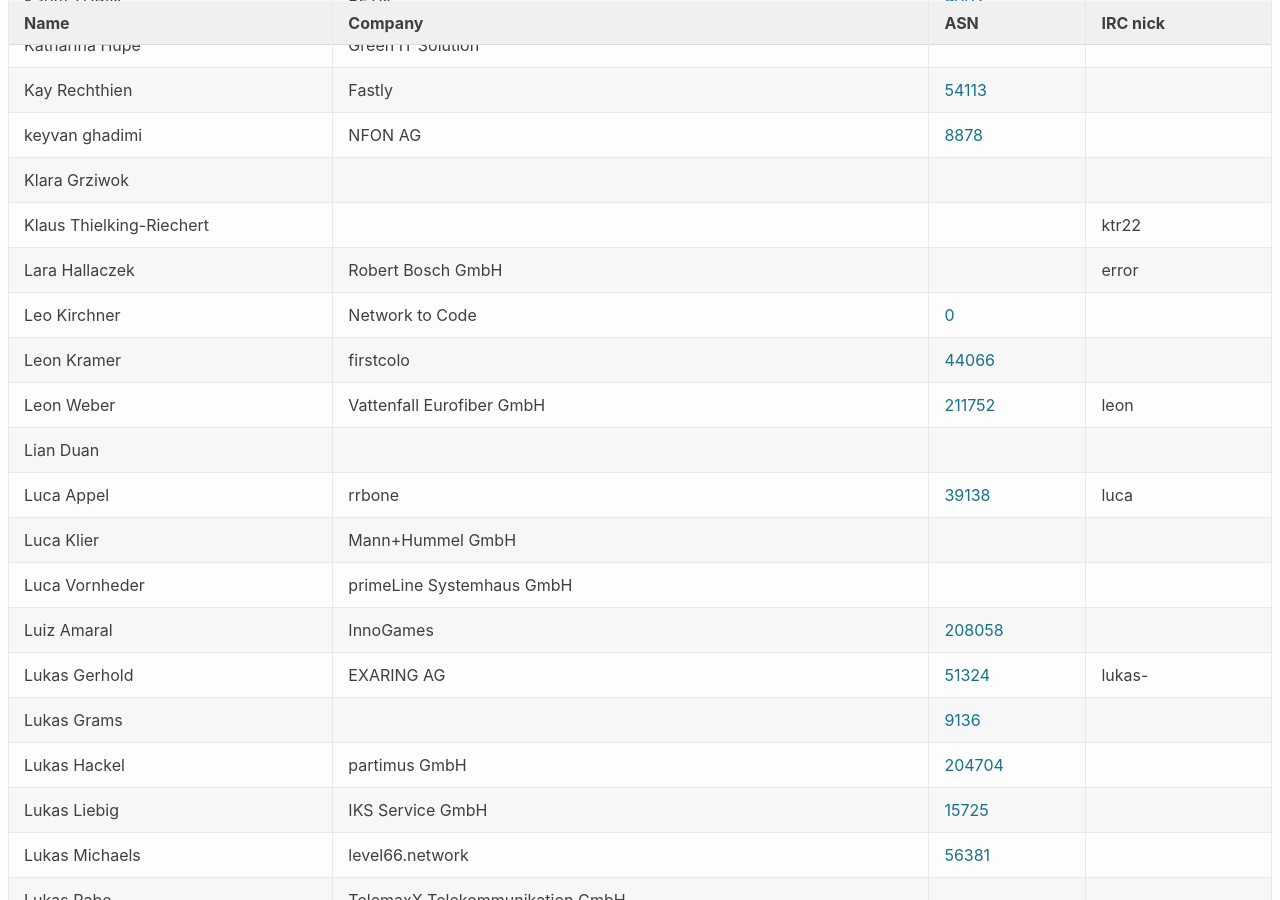
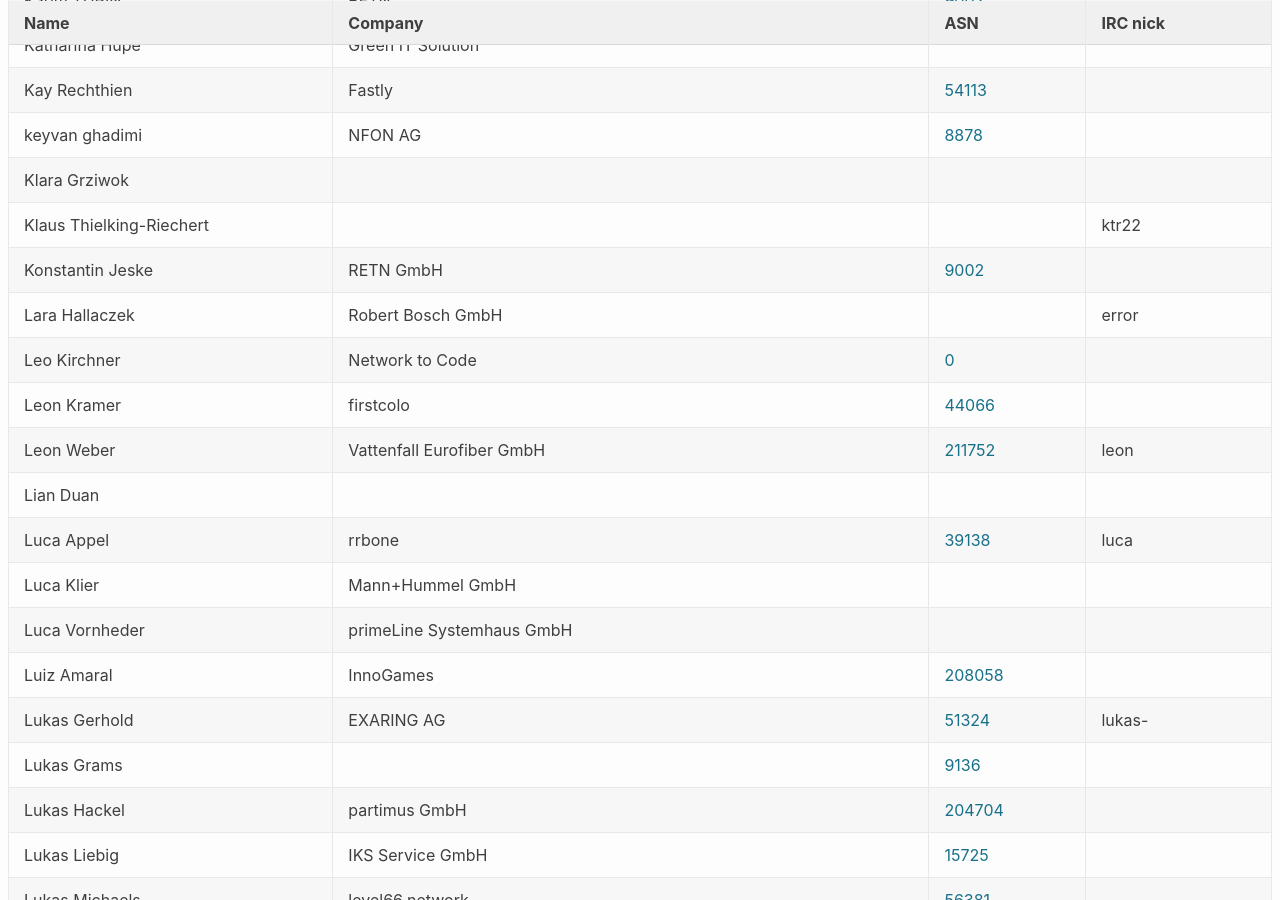
Before and after one commit to denog/pretix-attendeelist, a Jekyll site: the page built from denog15/index.md, in a window 1280 px wide and 900 px high, scrolled down 6904 px. Built offline with Jekyll 4.4.1, drawn with Linux system fonts in a browser that asks for light colours.

Commit message:
Latest data: Tue Oct 24 10:30:36 UTC 2023

```diff
--- a/_data/attendees_denog15_onsite.json
+++ b/_data/attendees_denog15_onsite.json
@@ -930,6 +930,12 @@
     "asn": null
   },
   {
+    "name": "Konstantin Jeske",
+    "company": "RETN GmbH",
+    "irc": null,
+    "asn": "9002"
+  },
+  {
     "name": "Lara Hallaczek",
     "company": "Robert Bosch GmbH",
     "irc": "error",
```
